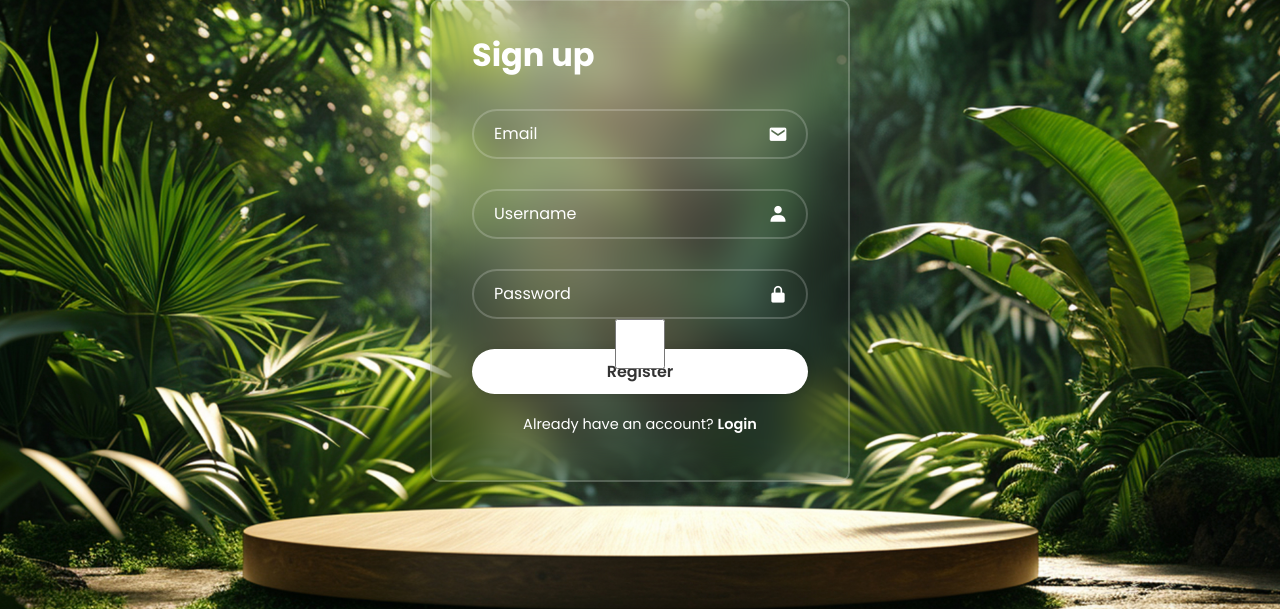
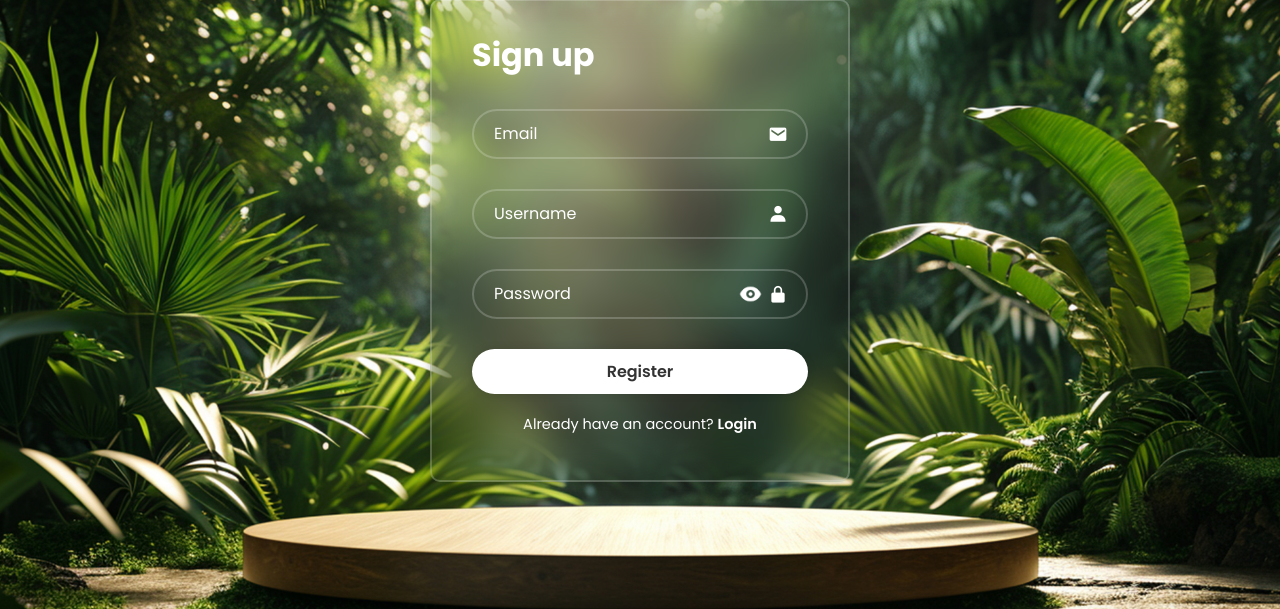
Before and after one commit to SaltinStillWaters/website, a PHP site: page /signup.php in a window 1280 px wide. Shown: the part 160-769 px from the top of the page. Run offline with PHP 8.4, Linux system fonts and the light colour scheme; some libraries are stand-ins or nearby versions.

Commit message:
added icon to checkbox

```diff
--- a/backend/form.php
+++ b/backend/form.php
@@ -44,9 +44,12 @@ class Form
                     <input type='password' id='$id' name='$id' placeholder='$placeholder' value='{$_SESSION[self::$SESSION_NAME][$id]['content']}'>
                     $icon
                     <span style='color: red;'> {$_SESSION[self::$SESSION_NAME][$id]['error']} <br></span>
-                    <input type='checkbox' onclick='myFunction(\"$id\")'>
+                    <input type='checkbox' id='checkbox_$id' name='checkbox_$id' onclick='myFunction(\"$id\")'>
+                    <label for='checkbox_$id' class='custom-checkbox'></label>
                 </div>";
     }
+
+
     private static function addSession(string $id, string $type, bool $required=false)
     {
         if (isset($_SESSION[self::$SESSION_NAME][$id]))
--- a/stylesheet.css
+++ b/stylesheet.css
@@ -36,13 +36,12 @@ body {
 }
 
 .input-box input {
-    width: 100%;
+    width: calc(100%);
     height: 100%;
     background: transparent;
     border: none;
     outline: none;
     border: 2px solid rgba(255, 255, 255, 0.2);
-    /* Corrected rgba syntax */
     border-radius: 40px;
     font-size: 16px;
     color: #fff;
@@ -78,7 +77,6 @@ body {
     text-decoration: none;
 }
 
-
 .remember-forgot a:hover {
     text-decoration: underline;
 }
@@ -112,3 +110,30 @@ body {
 .register-link p a:hover {
     text-decoration: underline;
 }
+
+/* Hide the default checkbox */
+.input-box input[type="checkbox"] {
+    display: none;
+}
+
+/* Style the custom checkbox */
+.input-box .custom-checkbox {
+    position: absolute;
+    right: 45px;
+    top: 50%;
+    transform: translateY(-50%);
+    width: 25px;
+    height: 25px;
+    background: url('resources/show.png') no-repeat center center;
+    background-size: contain;
+    cursor: pointer;
+    color: #fff;
+    filter: invert(1);
+}
+
+/* Change the background image when the checkbox is checked */
+.input-box input[type="checkbox"]:checked + .custom-checkbox {
+    background: url('resources/hide.png') no-repeat center center;
+    background-size: contain;
+    filter: invert(1);
+}
```
Also changed, not shown: resources/hide.png (added), resources/show.png (added).
